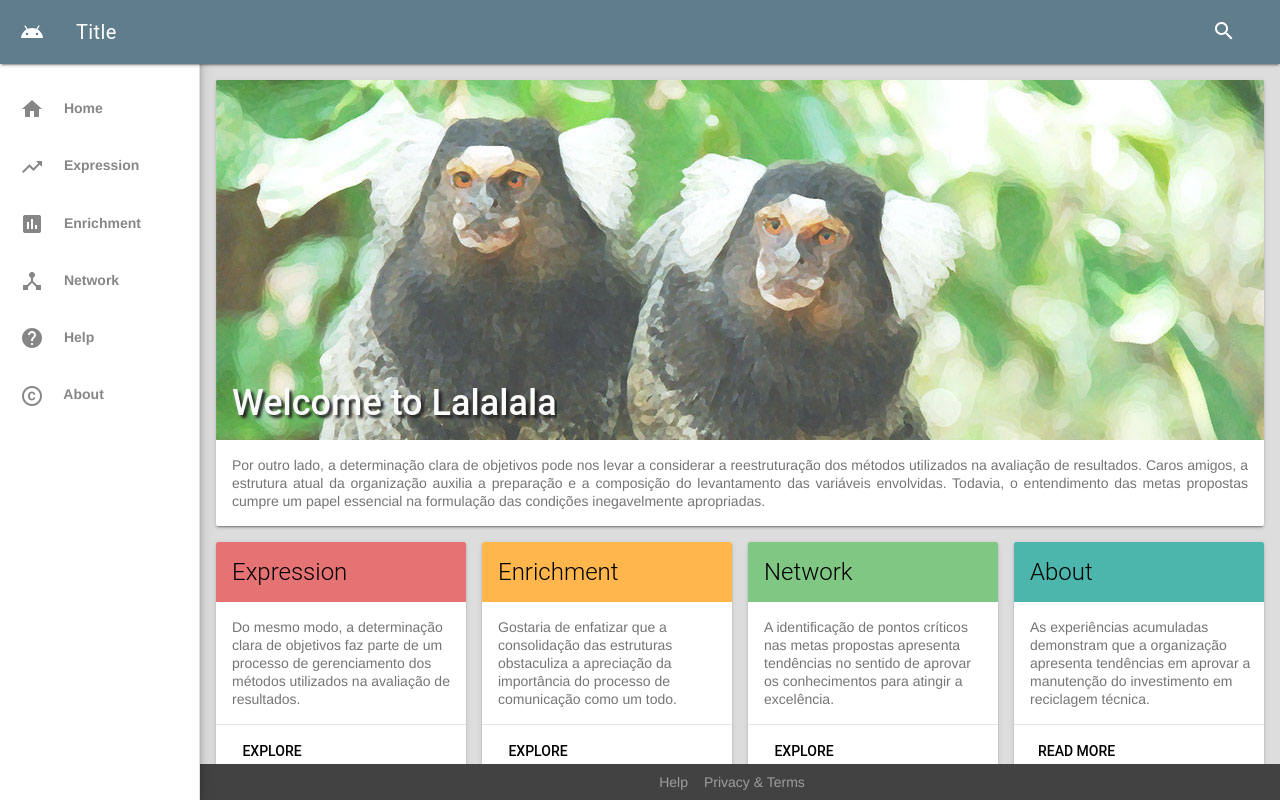
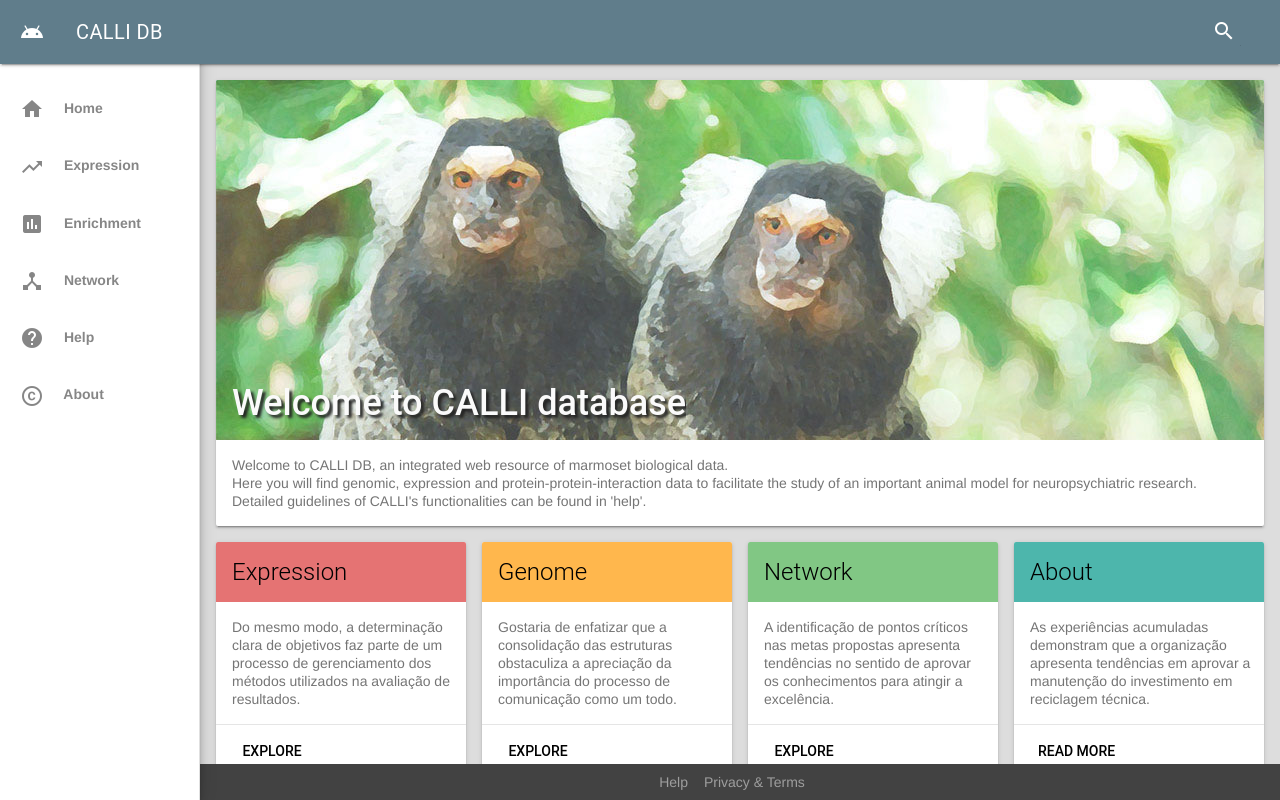
Before and after one commit to vivianenogueira/calli, a plain HTML site: page index.html in a window 1280 px wide. Drawn offline with nearby package versions, Linux system fonts and the light colour scheme.

Commit message:
terceiro

```diff
--- a/index.html
+++ b/index.html
@@ -130,7 +130,7 @@
     <header class="mdl-layout__header">
         <div class="mdl-layout__header-row">
         <div class="icon material-icons" style="font-color: #fff; margin-right: 32px;">android</div>
-        <span class="mdl-layout-title">Title</span>
+        <span class="mdl-layout-title">CALLI DB</span>
         <div class="mdl-layout-spacer"></div>
         <div class="mdl-textfield mdl-js-textfield mdl-textfield--expandable
                     mdl-textfield--floating-label mdl-textfield--align-right">
@@ -179,11 +179,15 @@
 <div class="welcome mdl-card mdl-shadow--2dp mdl-cell mdl-cell--12-col mdl-cell--4-col-phone mdl-cell--8-col-tablet mdl-cell--12-col-desktop">
     <div class="mdl-card__title mdl-card--expand mdl-color--teal-300">
     <h2 class="mdl-card__title-text mdl-color-text--grey-50">
-        Welcome to Lalalala
+        Welcome to CALLI database
     </h2>
     </div>
     <div class="mdl-card__supporting-text mdl-color-text--grey-600">
-    Por outro lado, a determinação clara de objetivos pode nos levar a considerar a reestruturação dos métodos utilizados na avaliação de resultados. Caros amigos, a estrutura atual da organização auxilia a preparação e a composição do levantamento das variáveis envolvidas. Todavia, o entendimento das metas propostas cumpre um papel essencial na formulação das condições inegavelmente apropriadas.
+Welcome to CALLI DB, an integrated web resource of marmoset biological data.
+    <br>
+Here you will find genomic, expression and protein-protein-interaction data to facilitate the study of an important animal model for neuropsychiatric research.
+    <br>
+Detailed guidelines of CALLI's functionalities can be found in 'help'.
     </div>
 </div>
 
@@ -203,7 +207,7 @@
 
 <div class="demo-updates mdl-card mdl-shadow--2dp mdl-cell mdl-cell--2-col-phone mdl-cell--4-col-tablet mdl-cell--3-col-desktop">
     <div class="mdl-card__title mdl-card--expand mdl-color--orange-300">
-    <h2 class="mdl-card__title-text">Enrichment</h2>
+    <h2 class="mdl-card__title-text">Genome</h2>
     </div>
     <div class="mdl-card__supporting-text mdl-color-text--grey-600">
     Gostaria de enfatizar que a consolidação das estruturas obstaculiza a apreciação da importância do processo de comunicação como um todo.
```
